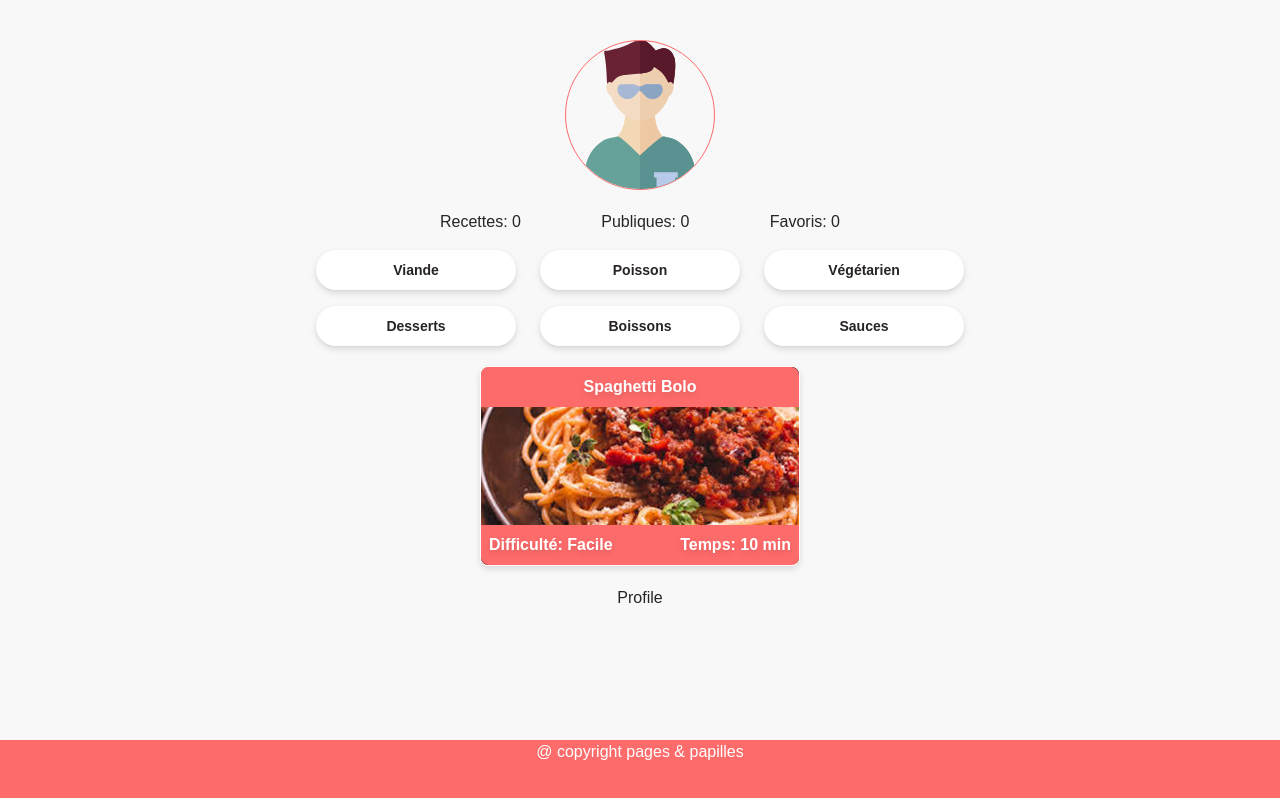
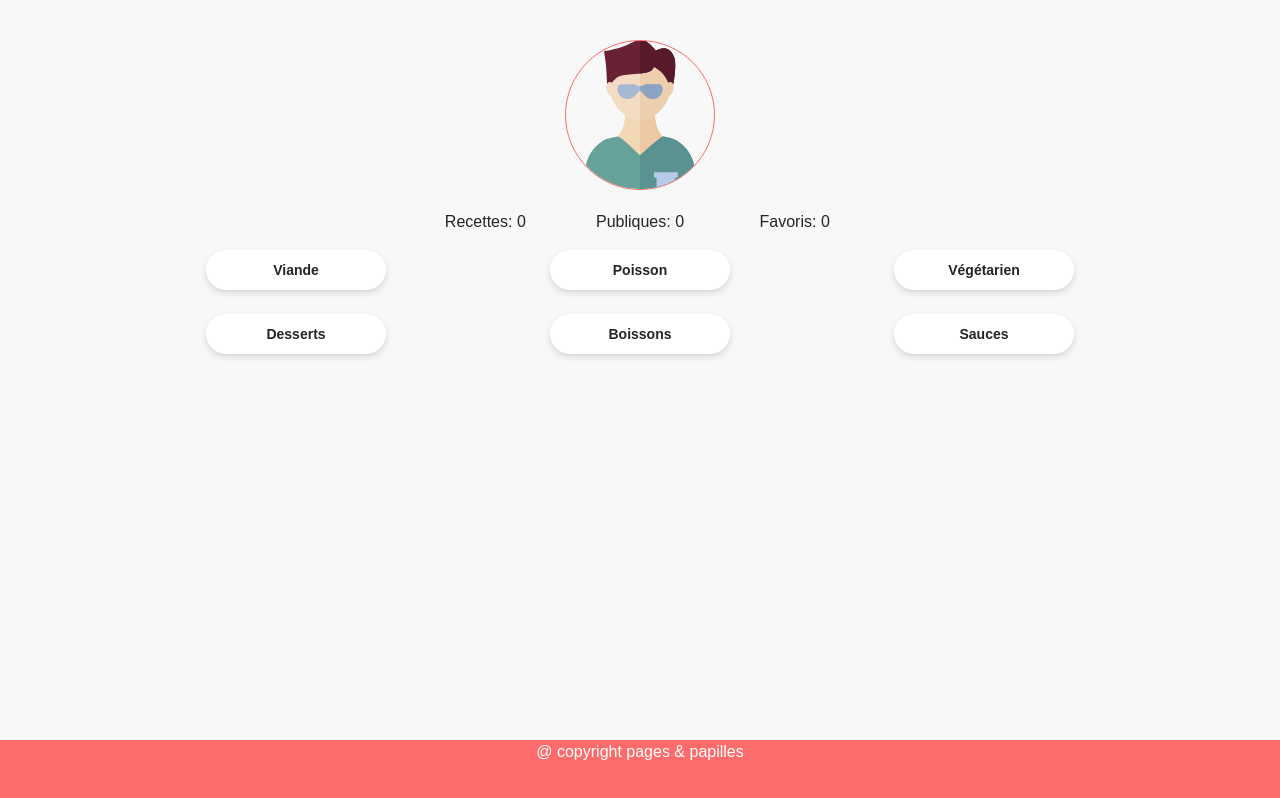
Before and after one commit to Luco06/P-PWebApp, a Next.js app: page /profil in a window 1280 px wide. Built offline with nearby package versions, Linux system fonts and the light colour scheme; a web font is replaced by a local one; what @apollo/experimental-nextjs-app-support would draw is missing.

Commit message:
Maj, optimisation et refacto du code

```diff
--- a/src/app/components/CardRecipesProfile.tsx
+++ b/src/app/components/CardRecipesProfile.tsx
@@ -6,10 +6,12 @@ type CardProfileRecipeProps = {
   dificulty: string
   temps: string
   bgImage: string
+  onClick?: ()=>void;
 }
 
-export default function CardRecipesprofile({ titre, dificulty, temps, bgImage}:CardProfileRecipeProps) {
+export default function CardRecipesprofile({ titre, dificulty, temps, bgImage, onClick}:CardProfileRecipeProps) {
   return (
+    <button onClick={onClick}>
     <div className='flex flex-col items-center justify-between rounded-lg m-5 drop-shadow-md border w-xs h-50 bg-cover bg-center text-white font-extrabold relative'style={{ backgroundImage: `url(${bgImage})` }}>
       {/* Bandeau supérieur */}
       <div className='bg-redpapilles w-full border-8 border-redpapilles rounded-t-lg text-center'>
@@ -24,5 +26,7 @@ export default function CardRecipesprofile({ titre, dificulty, temps, bgImage}:C
         <p className="text-white drop-shadow-md">Temps: {temps} </p>
       </div>
     </div>
+    </button>
+
   )
 }
--- a/src/app/components/CatePiles.tsx
+++ b/src/app/components/CatePiles.tsx
@@ -5,17 +5,38 @@ import Button from './Button'
 type Props = {}
 
 export default function CatePiles({}: Props) {
+  const Categories = [
+    {
+    id:1,
+    txt:"Viande"
+  },
+  {
+    id:2,
+    txt:"Poisson"
+  },
+  {
+    id:3,
+    txt:"Végétarien"
+  },
+  {
+    id:4,
+    txt:"Desserts"
+  },
+  {
+    id:5,
+    txt:"Boissons"
+  },
+  {
+    id:6,
+    txt:"Sauces"
+  },
+  ]
   return (
     <>
-   <div className='flex flex-row w-2xl justify-between items-center m-auto'>
-        <Button type='button' txt='Viande' className='w-50'/>
-        <Button type='button' txt='Poisson' className='w-50'/>
-        <Button type='button' txt='Végétarien' className='w-50'/>
-    </div>
-    <div className='flex flex-row w-2xl justify-between items-center m-auto'>
-        <Button type='button' txt='Desserts' className='w-50'/>
-        <Button type='button' txt='Boissons' className='w-50'/>
-        <Button type='button' txt='Sauces' className='w-50'/>
+   <div className='grid grid-cols-2 sm:grid-cols-2 lg:grid-cols-3 gap-2 w-full max-w-5xl'>
+    {Categories.map((categorie)=>(
+      <Button key={categorie.id} type='button' txt={categorie.txt} className='w-45'/>
+    ))}
     </div>
     </>
 
--- a/src/app/components/InfoRecipes.tsx
+++ b/src/app/components/InfoRecipes.tsx
@@ -9,7 +9,7 @@ type Props = {
 
 export default function InfoRecipes({recettes, publique, favoris}: Props) {
   return (
-    <div className= 'flex flex-row justify-between w-100 m-auto mt-5'>
+    <div className="grid grid-cols-1 sm:grid-cols-3 gap-4 text-center w-full max-w-md mx-auto mt-5 m-auto">
         <p>Recettes: {recettes} </p>
         <p>Publiques: {publique} </p>
         <p>Favoris: {favoris} </p>
--- a/src/app/profil/page.tsx
+++ b/src/app/profil/page.tsx
@@ -5,8 +5,10 @@ import Footer from '../components/Footer';
 import InfoRecipes from '../components/InfoRecipes';
 import CatePiles from '../components/CatePiles';
 import CardRecipesprofile from '../components/CardRecipesProfile';
+import CardRecipe from '../components/CardRecipe';
 import { UserAtom } from '../utils/atoms';
 import { useAtomValue } from 'jotai';
+import { RecipeType } from '../utils/atoms';
 
 const defaultRecipe = {
   titre: "Spaghetti Bolo",
@@ -19,7 +21,9 @@ export default function Profil() {
   const userInfo = useAtomValue(UserAtom);
 
   // ✅ Utilisation d'un state local pour stocker les recettes affichées
-  const [recipes, setRecipes] = useState(userInfo?.recettes || []);
+  const [recipes, setRecipes] = useState<RecipeType[]>(userInfo?.recettes || []);
+  const [selectedRecipe, setSelectedRecipe] = useState<RecipeType | null>(null);
+  const [isModalOpen, setIsModalOpen] = useState(false);
 
   useEffect(() => {
     if (Array.isArray(userInfo?.recettes)) {
@@ -27,9 +31,14 @@ export default function Profil() {
     }
   }, [userInfo]);
 
-  // Vérifier si des recettes existent, sinon utiliser la recette par défaut
-  const recipeToDisplay = recipes.length > 0 ? recipes[0] : defaultRecipe;
 
+  const handleRecipeClick = (recipe: RecipeType) => {
+    setSelectedRecipe(recipe); // Mettez à jour la recette sélectionnée
+    setIsModalOpen(true); // Ouvrez le modal
+};
+
+console.log(recipes)
+console.log(selectedRecipe)
   return (
     <div className="flex flex-col items-center justify-center m-auto w-full mt-10">
       <Avatar
@@ -39,23 +48,38 @@ export default function Profil() {
         height={110}
       />
       <p className="text-redpapilles">{userInfo?.prenom} {userInfo?.nom}</p>
-
       <InfoRecipes
         recettes={recipes.length}
         publique={recipes.length}
         favoris={recipes.length}
       />
+      <CatePiles />
+     <div className='grid grid-cols-1 sm:grid-cols-2 lg:grid-cols-3 gap-4 w-full max-w-5xl m-auto mb-20 my-6'>
+      {recipes?.map((recipes)=>(
+        <CardRecipesprofile key={recipes.id} titre={recipes.titre} temps={recipes.tps_cook} bgImage={recipes.img} dificulty={recipes.dificulty} onClick={()=>handleRecipeClick(recipes)}/>
+      ))}
+      </div>
+      {isModalOpen && (
+  <div className="fixed inset-0 bg-opacity-50 flex items-center justify-center overflow-y-auto">
+  <div className="bg-white p-4 rounded max-w-lg shadow-lg max-h-[80vh] overflow-y-auto">
+            <CardRecipe
+              titre={selectedRecipe?.titre || ""}
+              dificulty={selectedRecipe?.dificulty || ""}
+              bgImage={selectedRecipe?.img || ""}
+              auteur={userInfo?.prenom || ""}
+              cuission={selectedRecipe?.tps_cook || ""}
+              couvert={selectedRecipe?.nb_person || ""}
+              tep_prep={selectedRecipe?.tps_prep || ""}
+              categorie={selectedRecipe?.categorie || ""}
+              favoris={selectedRecipe?.favoris ? "Oui" : "Non"}
+              ingredients={selectedRecipe?.ingredients || [] }
+              instructions={Array.isArray(selectedRecipe?.instructions) ? selectedRecipe.instructions : []}
+            />
+            <button onClick={() => setIsModalOpen(false)} className="mt-4 bg-red-500 text-white p-2 rounded">Fermer</button>
+          </div>
+        </div>
 
-      <CatePiles />
-
-      <CardRecipesprofile
-        titre={recipeToDisplay.titre}
-        dificulty={recipeToDisplay.dificulty}
-        temps={recipeToDisplay.tps_prep}
-        bgImage={recipeToDisplay.img}
-      />
-
-      <p>Profile</p>
+      )}
       <Footer />
     </div>
   );
```
